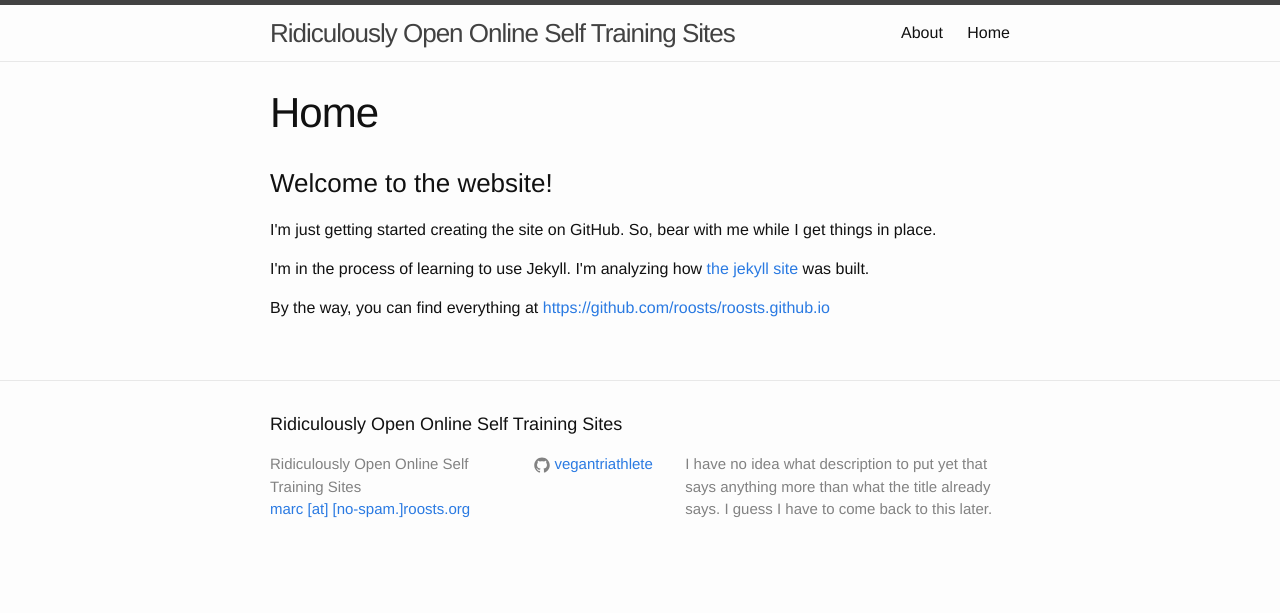
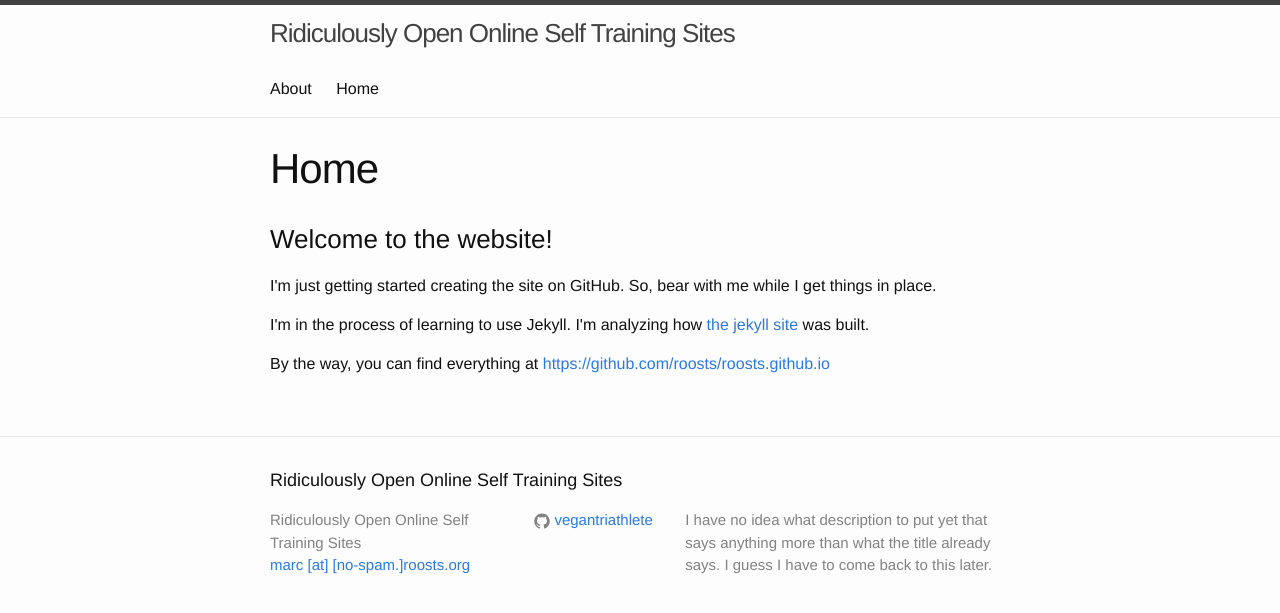
Before and after one commit to roosts/roosts.github.io, a Jekyll site: the page built from index.html, in a window 1280 px wide. Shown: the top 613 px of the page. Built offline with Jekyll 4.4.1, drawn with Linux system fonts in a browser that asks for light colours; comment, search, counter and statistics services are not loaded.

Commit message:
Start cleaning up main nav

```diff
--- a/_includes/header.html
+++ b/_includes/header.html
@@ -2,9 +2,9 @@
 
   <div class="wrapper">
 
-    <a class="site-title" href="{{ site.baseurl }}/">{{ site.title }}</a>
+    <div><a class="site-title" href="{{ site.baseurl }}/">{{ site.title }}</a></div>
 
-    <nav class="site-nav">
+    <div><nav class="site-nav">
       <a href="#" class="menu-icon">
         <svg viewBox="0 0 18 15">
           <path fill="#424242" d="M18,1.484c0,0.82-0.665,1.484-1.484,1.484H1.484C0.665,2.969,0,2.304,0,1.484l0,0C0,0.665,0.665,0,1.484,0 h15.031C17.335,0,18,0.665,18,1.484L18,1.484z"/>
@@ -20,7 +20,7 @@
           {% endif %}
         {% endfor %}
       </div>
-    </nav>
+    </nav></div>
 
   </div>
 
--- a/_sass/_layout.scss
+++ b/_sass/_layout.scss
@@ -15,7 +15,6 @@
     line-height: 56px;
     letter-spacing: -1px;
     margin-bottom: 0;
-    float: left;
 
     &,
     &:visited {
@@ -24,7 +23,6 @@
 }
 
 .site-nav {
-    float: right;
     line-height: 56px;
 
     .menu-icon {
```
